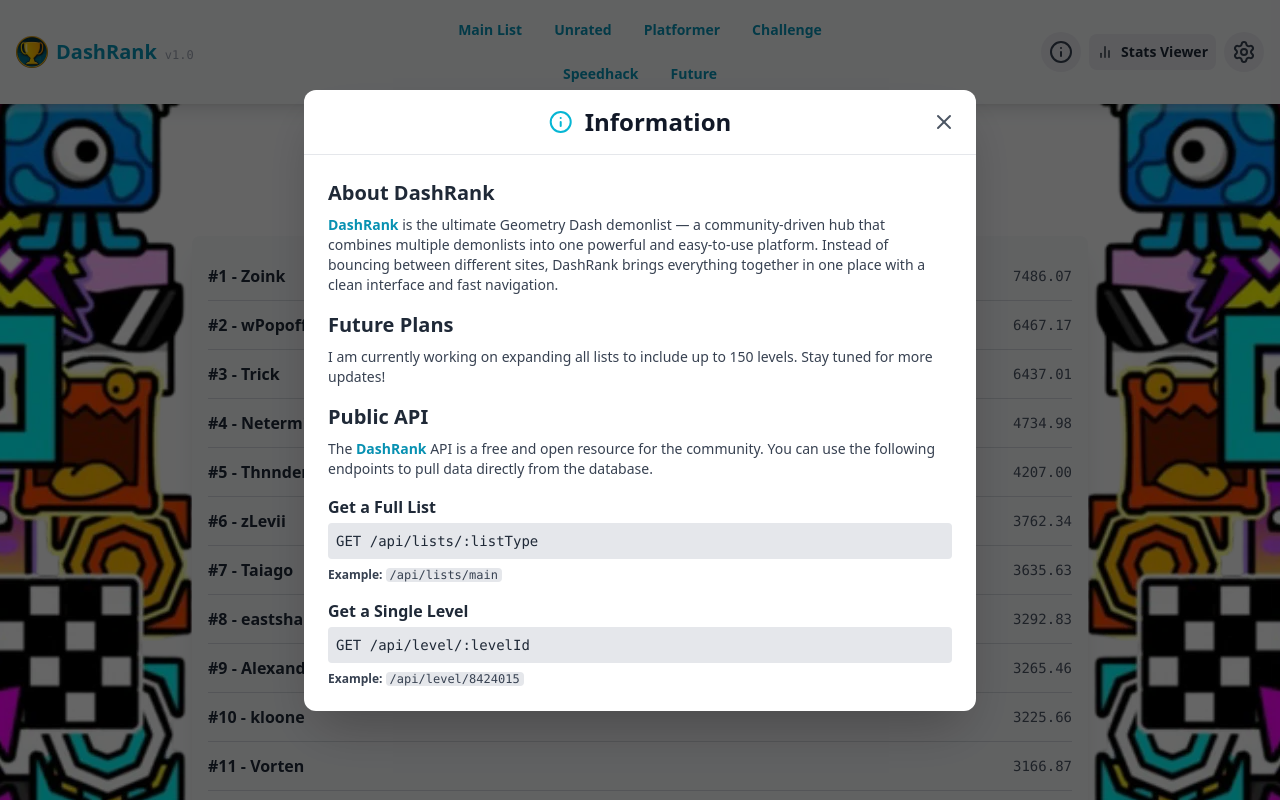
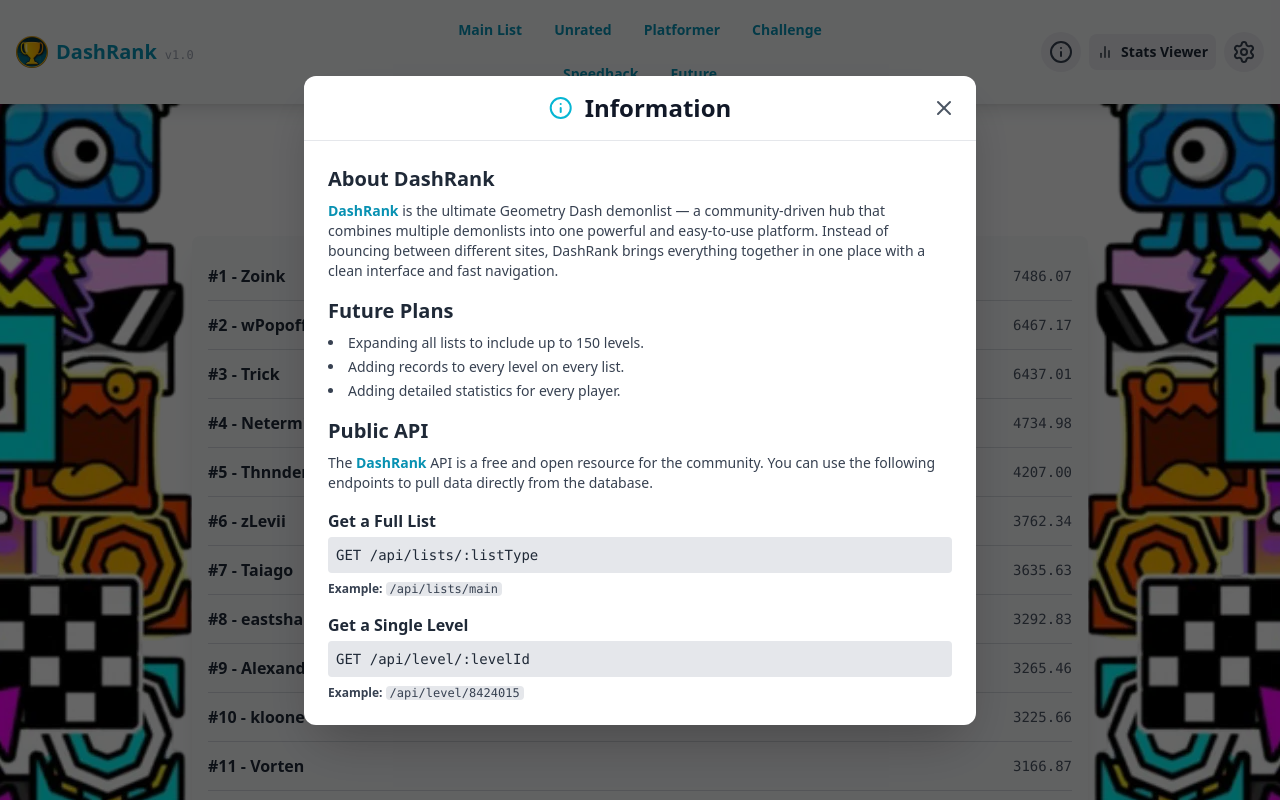
Before and after one commit to Woblu/DashRank, a React (Vite) app: page /players in a window 1280 px wide. Both pictures are taken after a click on the button 1061 px from the left and 52 px from the top of the page. Shown: the top 800 px of the page. Built offline with nearby package versions, Linux system fonts and the light colour scheme.

Commit message:
adding more details to the infobox

```diff
--- a/src/components/InfoBox.jsx
+++ b/src/components/InfoBox.jsx
@@ -24,18 +24,20 @@
         </header>
 
         <div className="p-6 overflow-y-auto custom-scrollbar" style={{ maxHeight: 'calc(100vh - 120px)' }}>
-          {/* --- MODIFICATION: Removed prose classes for custom text colors --- */}
           <div className="text-gray-700 dark:text-gray-300">
             <h3 className="font-bold text-xl text-gray-800 dark:text-gray-100 mb-2">About DashRank</h3>
             <p className="text-sm mb-4">
-              {/* --- MODIFICATION: Added span for cyan color --- */}
               <span className="text-cyan-600 dark:text-cyan-400 font-semibold">DashRank</span> is the ultimate Geometry Dash demonlist — a community-driven hub that combines multiple demonlists into one powerful and easy-to-use platform. Instead of bouncing between different sites, DashRank brings everything together in one place with a clean interface and fast navigation.
             </p>
 
+            {/* --- UPDATED SECTION --- */}
             <h3 className="font-bold text-xl text-gray-800 dark:text-gray-100 mb-2">Future Plans</h3>
-            <p className="text-sm mb-4">
-              I am currently working on expanding all lists to include up to 150 levels. Stay tuned for more updates!
-            </p>
+            <ul className="list-disc list-inside text-sm mb-4 space-y-1">
+              <li>Expanding all lists to include up to 150 levels.</li>
+              <li>Adding records to every level on every list.</li>
+              <li>Adding detailed statistics for every player.</li>
+            </ul>
+            {/* --- END OF UPDATED SECTION --- */}
 
             <h3 className="font-bold text-xl text-gray-800 dark:text-gray-100 mb-2">Public API</h3>
             <p className="text-sm mb-4">
```
